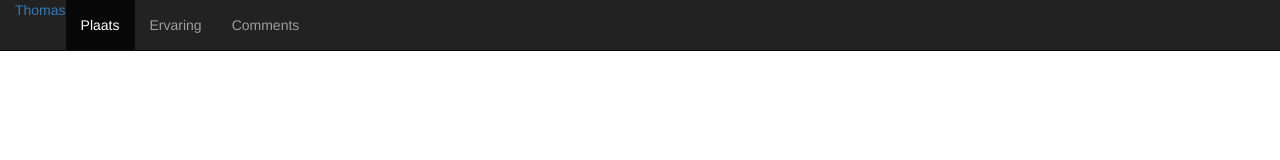
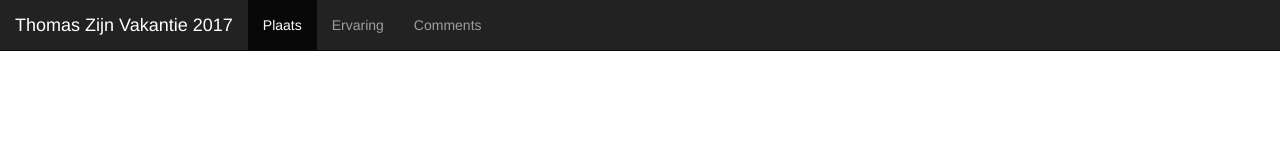
Before and after one commit to Tvdv14/team_4_thomasvandevelde, a plain HTML site: page githubOef/WebContent/index.html in a window 1280 px wide. Drawn offline with Linux system fonts and the light colour scheme.

Commit message:
navbar fixed juist

```diff
--- a/githubOef/WebContent/index.html
+++ b/githubOef/WebContent/index.html
@@ -16,7 +16,7 @@
 						<span class="icon-bar"></span>
 						<span class="icon-bar"></span>
 					</button>
-					<a class="navbar-left" href="#">Thomas</a>
+					<a class="navbar-brand" href="#">Thomas Zijn Vakantie 2017</a>
 				</div>
 
 				<div class="collapse navbar-collapse" id="mynavbar-content">
```
